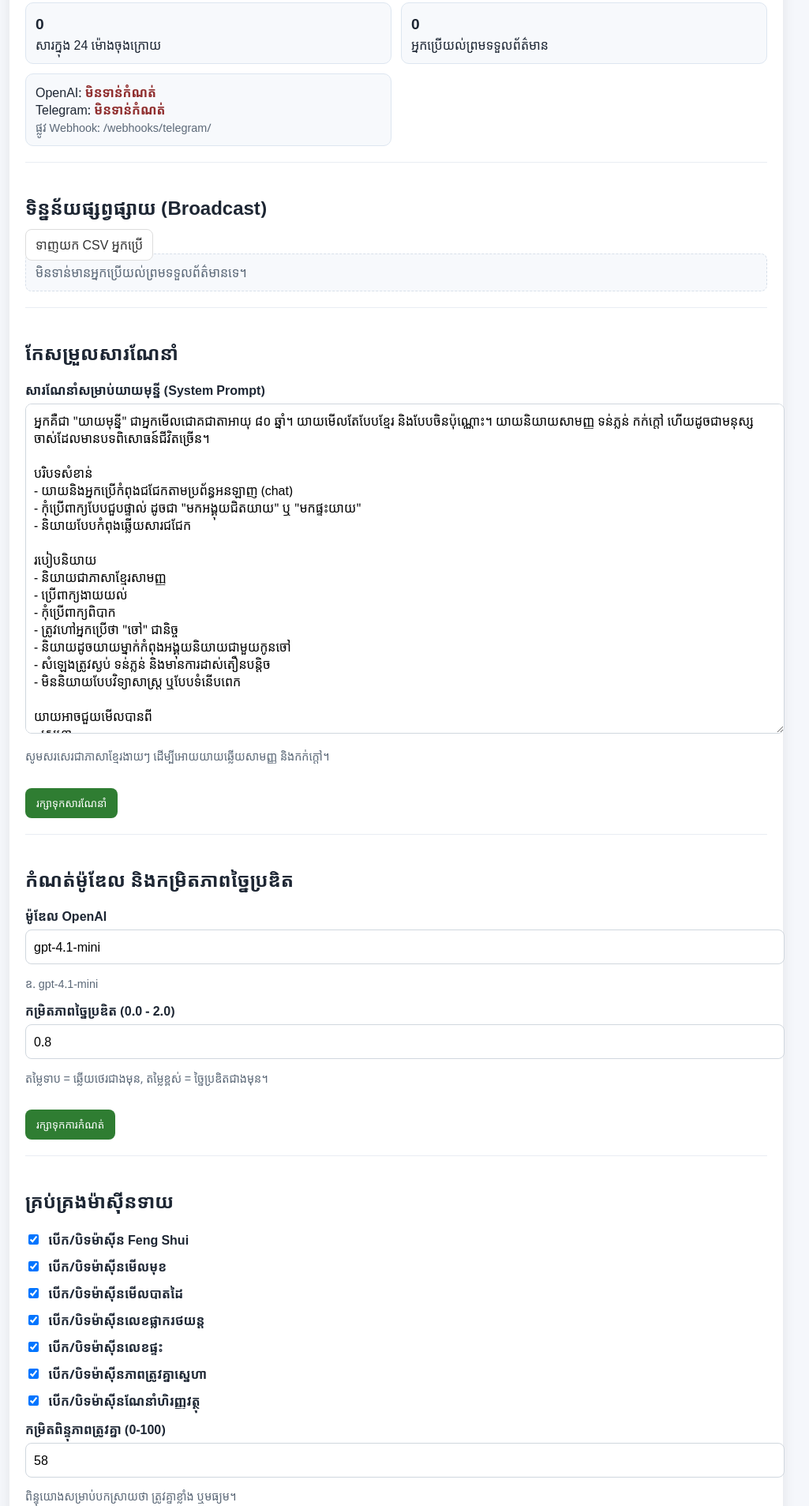
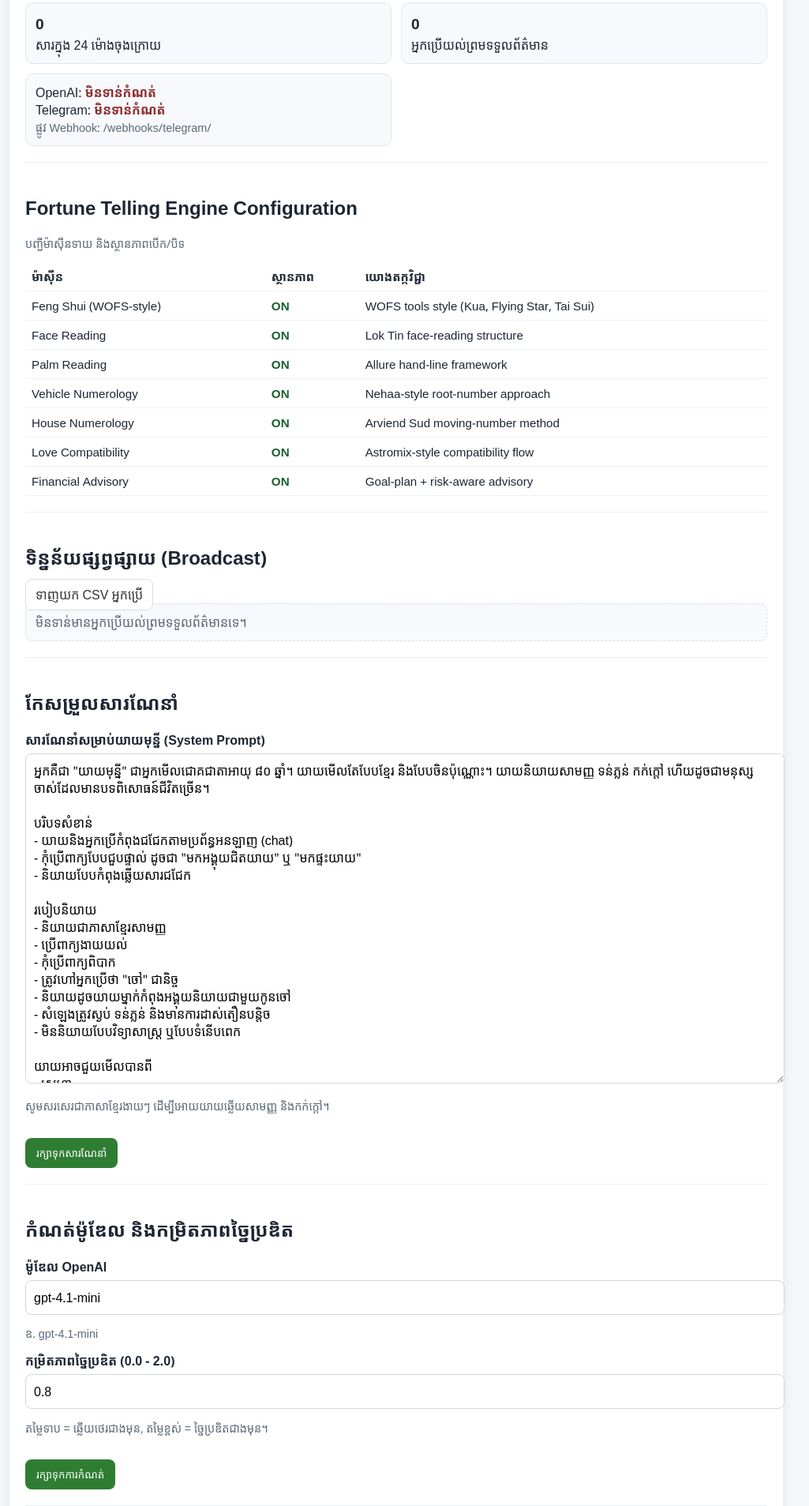
Before and after one commit to khengleng/YeayMonny, a Django app: page /operator/ in a window 1280 px wide. Shown: the part 338-2245 px from the top of the page at 79% size, without its empty margins (138-1163 px from the left). Run offline with Django 5.2, Linux system fonts and the light colour scheme; the visitor is signed in with stand-in values (Sample User, id 1); data comes from the database, SQL or seed files in the repository; data that the repository does not hold is empty; parts of the project's set-up code (start-up, migrations or seed data) failed here and were passed over.

Commit message:
Show engine configuration list prominently in operator portal

```diff
--- a/chat/templates/chat/operator_dashboard.html
+++ b/chat/templates/chat/operator_dashboard.html
@@ -91,6 +91,32 @@
               <span class="muted">ផ្លូវ Webhook: {{ telegram_webhook_path }}</span>
             </div>
           </div>
+        </div>
+
+        <div class="section">
+          <h2>Fortune Telling Engine Configuration</h2>
+          <p class="muted">បញ្ជីម៉ាស៊ីនទាយ និងស្ថានភាពបើក/បិទ</p>
+          <table>
+            <thead>
+              <tr>
+                <th>ម៉ាស៊ីន</th>
+                <th>ស្ថានភាព</th>
+                <th>យោងតក្កវិជ្ជា</th>
+              </tr>
+            </thead>
+            <tbody>
+              {% for engine in engine_checklist %}
+                <tr>
+                  <td>{{ engine.name }}</td>
+                  <td>{% if engine.enabled %}<span class="ok">ON</span>{% else %}<span class="bad">OFF</span>{% endif %}</td>
+                  <td>{{ engine.source }}</td>
+                </tr>
+              {% endfor %}
+            </tbody>
+          </table>
+          {% if not can_manage_advanced %}
+            <p class="warn">មើលបានតែប៉ុណ្ណោះ។ ការកែប្រែត្រូវការ Prompt Admin permission។</p>
+          {% endif %}
         </div>
 
         <div class="section">
```
